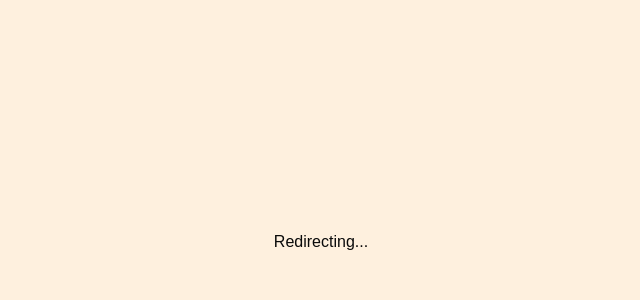
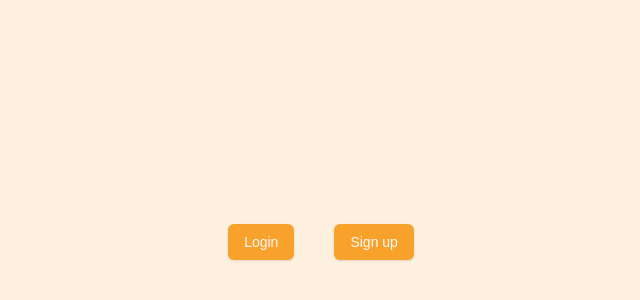
Before and after one commit to Audease/frontend-mvp, a Next.js app: page / in a window 1280 px wide. Before the commit this address had no page. Shown: the part 158-458 px from the top of the page, without its empty margins (319-959 px from the left). Built offline with nearby package versions, Linux system fonts and the light colour scheme.

Commit message:
Updating the staging url

```diff
--- a/src/app/page.tsx
+++ b/src/app/page.tsx
@@ -1,19 +1,14 @@
 "use client";
-
-import { useEffect } from "react";
 import { useRouter } from "next/navigation";
+import { Button } from "@/components/ui/button";
 
 export default function Home() {
   const router = useRouter();
 
-  useEffect(() => {
-    router.push("https://www.audease.co.uk/")
-  // eslint-disable-next-line react-hooks/exhaustive-deps
-  }, []);
-
   return (
     <div className="bg-bgDefault font-switzer h-screen w-full flex flex-row justify-center items-center m-auto space-x-10">
-      <div>Redirecting...</div>
+      <Button className="bg-dashboardButtons" onClick={() => router.push("/signIn")}>Login</Button>
+      <Button className="bg-dashboardButtons" onClick={() => router.push("/signup")}>Sign up</Button>
     </div>
   );
 }
```
